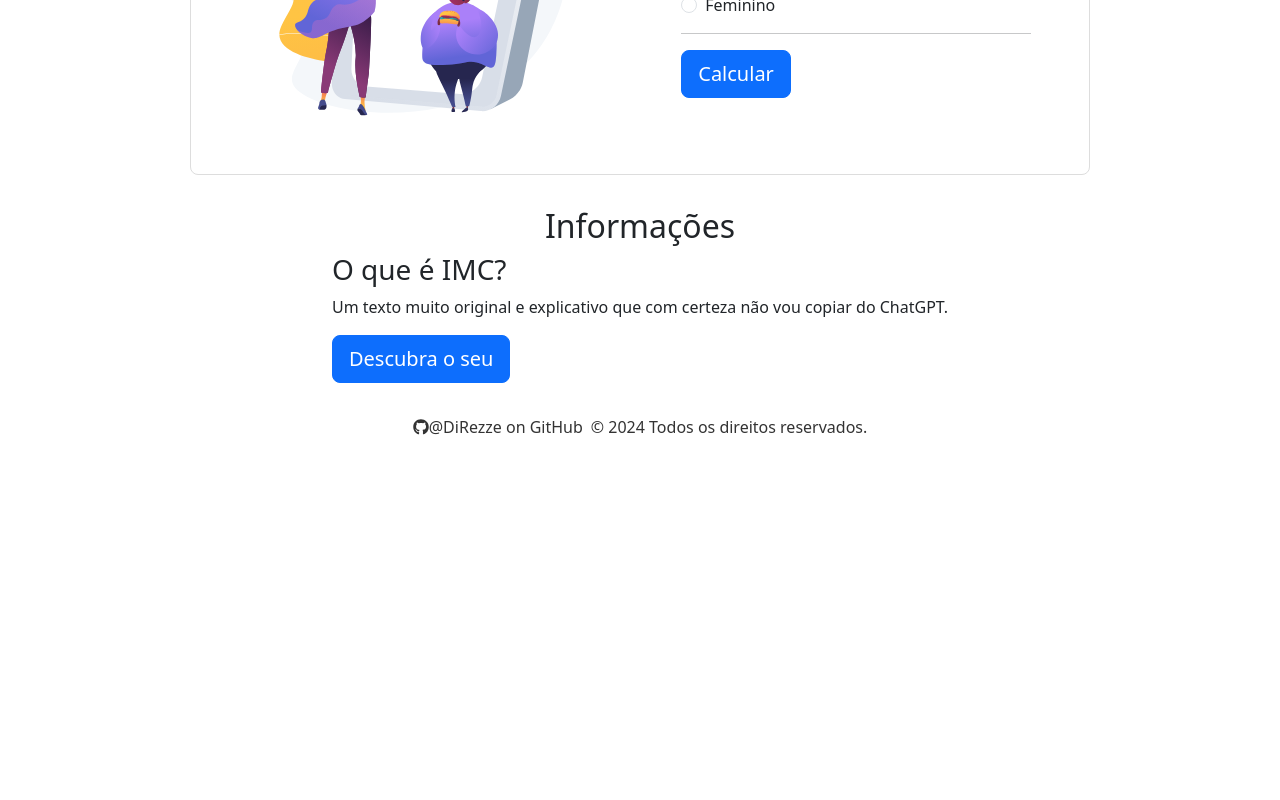
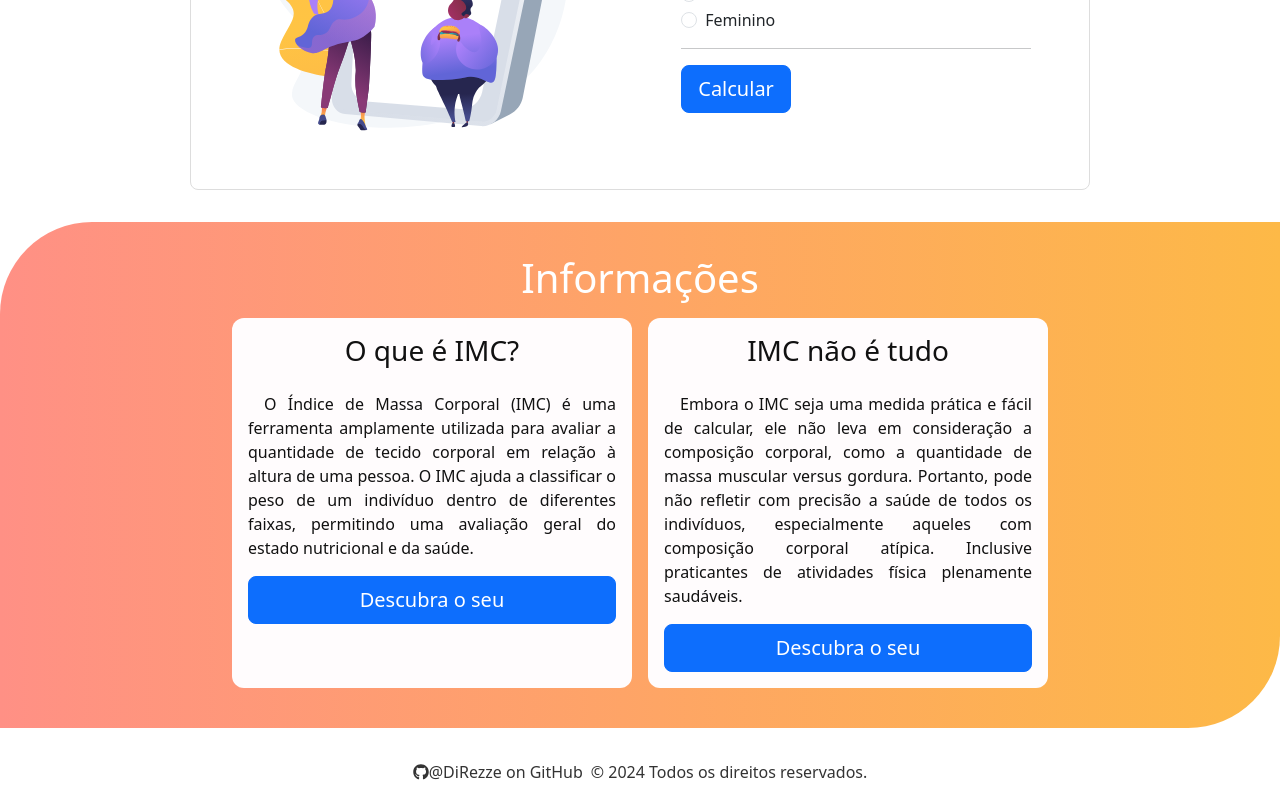
Before and after one commit to DiRezze/calculadora_imc, a React (Vite) app: page / in a window 1280 px wide. Shown: the part 418-1218 px from the top of the page. Before the commit the page ends 857 px from the top, so only its background shows below. Built offline with nearby package versions, Linux system fonts and the light colour scheme.

Commit message:
information section css

```diff
--- a/src/App.css
+++ b/src/App.css
@@ -27,9 +27,6 @@
 }
 .nav-item:hover{
   background-color: #e6e6e6;
-}
-.home-question{
-  font-size: 1.2rem;
 }
 .custom-nav {
   display: flex;
@@ -70,8 +67,33 @@
   background-color: white !important;
 }
 
+/*Information*/
+.info{
+  background: var(--main-gradient);
+  padding: 2rem 1rem;
+  border-radius: 92px 0;
+  color: #fff;
+}
+.info-card{
+  text-align: justify;
+  border-radius: 12px;
+  max-width: 400px;
+  padding: 1rem;
+  margin: 0.5rem;
+  background-color: #fffcfd;
+  color: #111;
+}
+.info-main-title{
+  font-size: 2.5rem;
+}
+.info-title{
+  text-align: center;
+  margin-bottom: 1.5rem;
+}
+
 /*Footer*/
 .footer-info{
+  padding: 2rem 0 1rem 0;
   justify-content: center;
   flex-flow: row wrap;
   color: #333;
--- a/src/components/info.tsx
+++ b/src/components/info.tsx
@@ -2,12 +2,14 @@ import { scrollTo } from "../script/scrollTo";
 
 const Information = ( ) =>{
     return(
-        <section id='info'>
-            <h2>Informações</h2>
-            <div>
-                <h3>O que é IMC?</h3>
+        <section id='info' className="info">
+            <h2 className="info-main-title">Informações</h2>
+            <div className=" d-flex flex-row">
+
+                <div className="d-flex flex-column justify-content-start align-itens-center info-card">
+                    <h3 className="info-title">O que é IMC?</h3>
                     <p>
-                    Um texto muito original e explicativo que com certeza não vou copiar do ChatGPT.
+                        O Índice de Massa Corporal (IMC) é uma ferramenta amplamente utilizada para avaliar a quantidade de tecido corporal em relação à altura de uma pessoa. O IMC ajuda a classificar o peso de um indivíduo dentro de diferentes faixas, permitindo uma avaliação geral do estado nutricional e da saúde.
                     </p>
                     <button
                     onClick={( ) => scrollTo('calculator')}
@@ -17,6 +19,20 @@ const Information = ( ) =>{
                     Descubra o seu
                 </button>
                 </div>
+                <div className="d-flex flex-column justify-content-start align-itens-center info-card">
+                    <h3 className="info-title">IMC não é tudo</h3>
+                    <p>
+                        Embora o IMC seja uma medida prática e fácil de calcular, ele não leva em consideração a composição corporal, como a quantidade de massa muscular versus gordura. Portanto, pode não refletir com precisão a saúde de todos os indivíduos, especialmente aqueles com composição corporal atípica. Inclusive praticantes de atividades física plenamente saudáveis.
+                    </p>
+                    <button
+                    onClick={( ) => scrollTo('calculator')}
+                    type="button"
+                    className="btn btn-primary btn-lg"
+                >
+                    Descubra o seu
+                </button>
+                </div>
+            </div>
         </section>
     )
 }
--- a/src/main.css
+++ b/src/main.css
@@ -25,6 +25,7 @@ form{
   width: 75%;
 }
 main, section, header, footer{
+  width: 100vw;
   display: flex;
   flex-flow: column nowrap;
   align-items: center;
@@ -42,3 +43,6 @@ button {
   cursor: pointer;
   transition: border-color 0.25s;
 }
+p{
+  text-indent: 1rem;
+}
```
Lines whose indentation alone changed are shown as unchanged.
